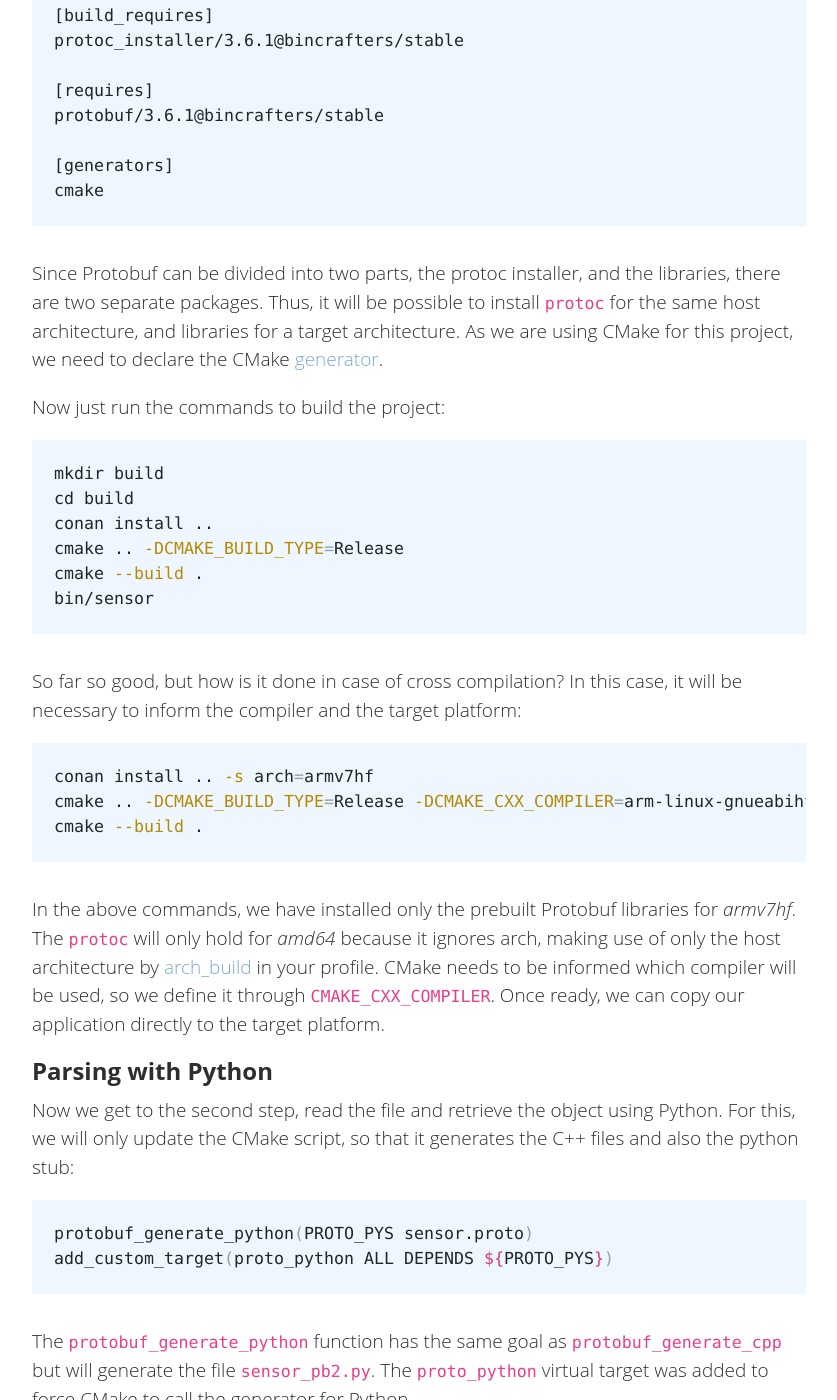
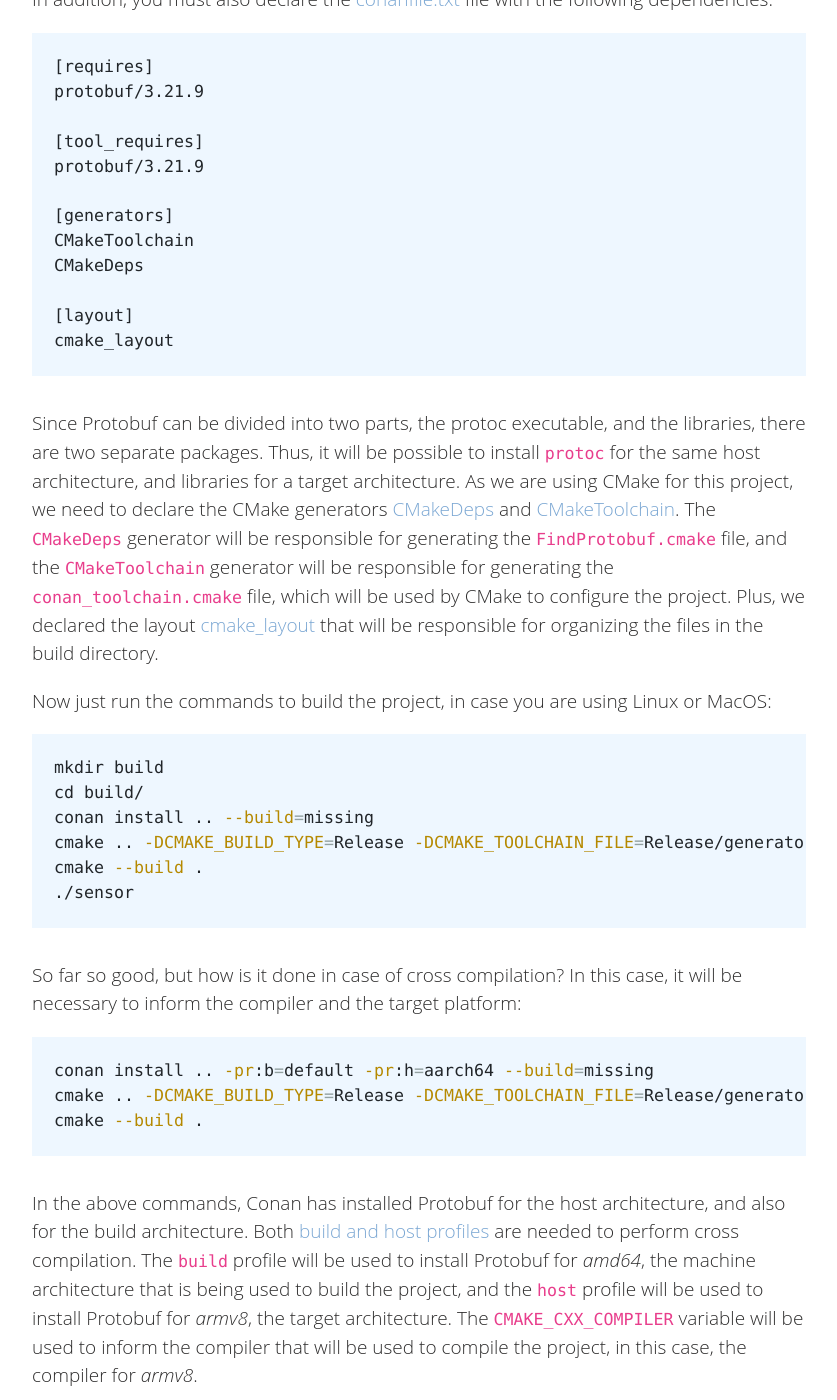
Before and after one commit to conan-io/conan-io.github.io, a Jekyll site: the page built from _posts/2019-03-06-Serializing-your-data-with-Protobuf.markdown, in a window 1280 px wide and 1400 px high, scrolled down 4943 px. Shown: the whole window, without its empty margins (20-857 px from the left). Built offline with Jekyll 4.4.1, drawn with Linux system fonts in a browser that asks for light colours; comment, search, counter and statistics services are not loaded; some of the changed text lies outside the part shown.

Commit message:
Update protobuf example to use Conan v2
Signed-off-by: Uilian Ries <uilianries@gmail.com>

```diff
--- a/_posts/2019-03-06-Serializing-your-data-with-Protobuf.markdown
+++ b/_posts/2019-03-06-Serializing-your-data-with-Protobuf.markdown
@@ -161,24 +162,25 @@ protocol-buffers/docs/reference/cpp/google.protobuf.message#Message.SerializeToO
 For the next step, we will describe the actions for constructing the project by [CMake](https://cmake.org/):
 
 {% highlight cmake %}
-cmake_minimum_required(VERSION 3.1.2)
+cmake_minimum_required(VERSION 3.15)
 project(sensor CXX)
 
-include(${CMAKE_BINARY_DIR}/conanbuildinfo.cmake)
-conan_basic_setup(TARGETS)
+set(CMAKE_VERBOSE_MAKEFILE ON)
 
-find_package(Protobuf REQUIRED)
+find_package(Protobuf REQUIRED CONFIG)
 
 protobuf_generate_cpp(PROTO_SRCS PROTO_HDRS sensor.proto)
+
 add_executable(${PROJECT_NAME} main.cc ${PROTO_SRCS} ${PROTO_HDRS})
-target_link_libraries(${PROJECT_NAME} PUBLIC CONAN_PKG::protobuf)
-target_include_directories(${PROJECT_NAME} PRIVATE ${CMAKE_BINARY_DIR})
+target_link_libraries(${PROJECT_NAME} PUBLIC protobuf::protobuf)
+target_include_directories(${PROJECT_NAME} PUBLIC ${CMAKE_BINARY_DIR})
+target_compile_features(${PROJECT_NAME} PUBLIC cxx_std_11)
 {% endhighlight %}
 
 This recipe searches for the modules, libraries, and macros provided by the Protobuf project when
 calling [find_package](https://cmake.org/cmake/help/v3.1/command/find_package.html). Once found and
 loaded correctly, ``protobuf_generate`` macros will be available for use. The
-[protobuf_generate_cpp](https://cmake.org/cmake/help/v3.1/module/
+[protobuf_generate_cpp](https://cmake.org/cmake/help/v3.15/module/
 FindProtobuf.html#command:protobuf_generate_cpp) function is responsible for executing the
 ``protoc`` and populating the ``PROTO_SRCS`` and ``PROTO_HDRS`` variables with their generated
 files. Without this functionality, you would need to manually add the ``protoc`` command and the
@@ -188,56 +190,59 @@ generated files will be in the build directory, you need to include it by
 target_include_directories.html) so that ``main.cc`` can resolve ``proto.pb.h``.
 
 It is also possible to observe that we are using [Conan](https://conan.io) to solve Protobuf as a
-dependency. The [conan_basic_setup](https://docs.conan.io/en/latest/reference/generators/cmake.html#conan-basic-setup)
-function will be in charge of configuring all the necessary variables, besides generating the
-target ``CONAN_PKG::protobuf``.
+dependency. The [CMakeDeps](https://docs.conan.io/2/reference/tools/cmake/cmakedeps.html)
+function will be in charge of generating the file `FindProtobuf.cmake`, that contains all the necessary variables,
+besides providing the target ``protobuf::protobuf``.
 
 In addition, you must also declare the
-[conanfile.txt](https://docs.conan.io/en/latest/reference/conanfile_txt.html) file with the
+[conanfile.txt](https://docs.conan.io/2/reference/conanfile_txt.html) file with the
 following dependencies:
 
 {% highlight text %}
-[build_requires]
-protoc_installer/3.6.1@bincrafters/stable
+[requires]
+protobuf/3.21.9
 
-[requires]
-protobuf/3.6.1@bincrafters/stable
+[tool_requires]
+protobuf/3.21.9
 
 [generators]
-cmake
+CMakeToolchain
+CMakeDeps
+
+[layout]
+cmake_layout
 {% endhighlight %}
 
-Since Protobuf can be divided into two parts, the protoc installer, and the libraries, there are two
+Since Protobuf can be divided into two parts, the protoc executable, and the libraries, there are two
 separate packages. Thus, it will be possible to install ``protoc`` for the same host architecture,
 and libraries for a target architecture. As we are using CMake for this project, we need to declare
-the CMake [generator](https://docs.conan.io/en/latest/integrations/cmake/cmake_generator.html).
+the CMake generators [CMakeDeps](https://docs.conan.io/2/reference/tools/cmake/cmakedeps.html) and [CMakeToolchain](https://docs.conan.io/2/reference/tools/cmake/cmaketoolchain.html). The `CMakeDeps` generator will be responsible for generating the `FindProtobuf.cmake` file, and the `CMakeToolchain` generator will be responsible for generating the `conan_toolchain.cmake` file, which will be used by CMake to configure the project.
+Plus, we declared the layout [cmake_layout](https://docs.conan.io/2/reference/tools/cmake/cmake_layout.html) that will be responsible for organizing the files in the build directory.
 
-Now just run the commands to build the project:
+Now just run the commands to build the project, in case you are using Linux or MacOS:
 
 {% highlight bash %}
 mkdir build
-cd build
-conan install ..
-cmake .. -DCMAKE_BUILD_TYPE=Release
+cd build/
+conan install .. --build=missing
+cmake .. -DCMAKE_BUILD_TYPE=Release -DCMAKE_TOOLCHAIN_FILE=Release/generators/conan_toolchain.cmake
 cmake --build .
-bin/sensor
+./sensor
 {% endhighlight %}
 
 So far so good, but how is it done in case of cross compilation? In this case, it will be necessary
 to inform the compiler and the target platform:
 
 {% highlight bash %}
-conan install .. -s arch=armv7hf
-cmake .. -DCMAKE_BUILD_TYPE=Release -DCMAKE_CXX_COMPILER=arm-linux-gnueabihf-g++
+conan install .. -pr:b=default -pr:h=aarch64 --build=missing
+cmake .. -DCMAKE_BUILD_TYPE=Release -DCMAKE_TOOLCHAIN_FILE=Release/generators/conan_toolchain.cmake -DCMAKE_CXX_COMPILER=/usr/bin/aarch-linux-gnueabihf-g++
 cmake --build .
 {% endhighlight %}
 
-In the above commands, we have installed only the prebuilt Protobuf libraries for _armv7hf_. The
-``protoc`` will only hold for _amd64_ because it ignores arch, making use of only the host
-architecture by [arch_build](https://docs.conan.io/en/latest/systems_cross_building/
-cross_building.html#conan-settings) in your profile. CMake needs to be informed which compiler will be used, so we
-define it through ``CMAKE_CXX_COMPILER``. Once ready, we can copy our application directly to the
-target platform.
+In the above commands, Conan has installed Protobuf for the host architecture, and also for the build architecture.
+Both [build and host profiles](https://docs.conan.io/2/tutorial/consuming_packages/cross_building_with_conan.html#conan-two-profiles-model-build-and-host-profiles)
+are needed to perform cross compilation. The `build` profile will be used to install Protobuf for _amd64_, the machine architecture that is being used to build the project, and the `host` profile will be used to install Protobuf for _armv8_, the target architecture. The `CMAKE_CXX_COMPILER` variable will be used to inform the compiler that will be used to compile the project, in this case, the compiler for _armv8_.
+
 
 ## Parsing with Python
 
```
Also changed, not shown: other parts of _posts/2019-03-06-Serializing-your-data-with-Protobuf.markdown (+12 -11 lines).
